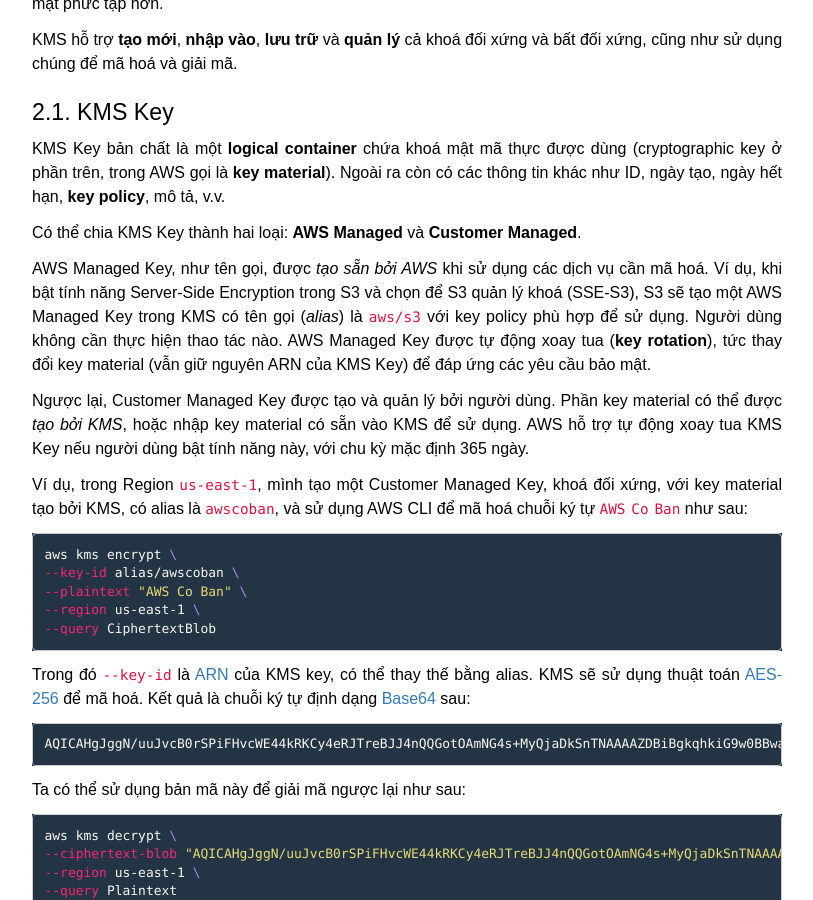
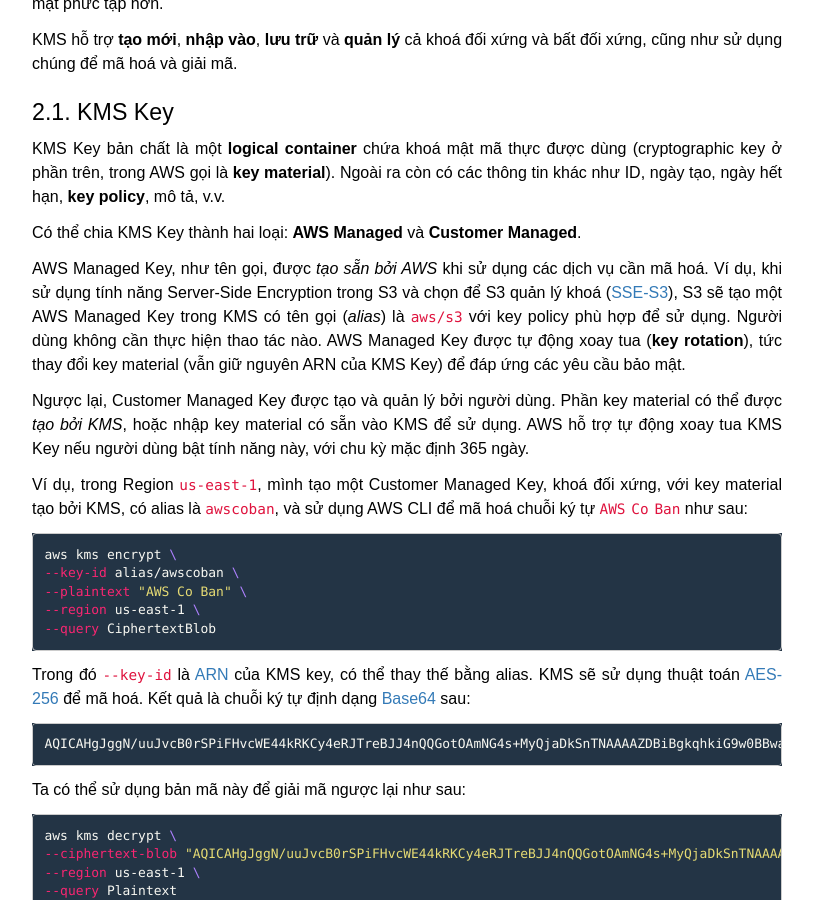
Before and after one commit to awscoban/awscoban.github.io, a Jekyll site: the page built from _posts/2025-12-03-kms.md, in a window 1280 px wide and 900 px high, scrolled down 1252 px. Shown: the whole window, without its empty margins (233-1046 px from the left). Built offline with Jekyll 4.4.1, drawn with Linux system fonts in a browser that asks for light colours; nearby versions of some CDN libraries.

Commit message:
chore fill link to sse-s3

```diff
--- a/_posts/2025-12-03-kms.md
+++ b/_posts/2025-12-03-kms.md
@@ -56,8 +56,7 @@
 
 Có thể chia KMS Key thành hai loại: **AWS Managed** và **Customer Managed**.
 
-AWS Managed Key, như tên gọi, được *tạo sẵn bởi AWS* khi sử dụng các dịch vụ cần mã hoá. Ví dụ, khi bật tính năng Server-Side Encryption trong S3 và chọn để S3 quản lý khoá (SSE-S3), S3 sẽ tạo một AWS Managed Key trong KMS có tên gọi (*alias*) là `aws/s3` với key policy phù hợp để sử dụng. Người dùng không cần thực hiện thao tác nào. AWS Managed Key được tự động xoay tua (**key rotation**), tức thay đổi key material (vẫn giữ nguyên ARN của KMS Key) để đáp ứng các yêu cầu bảo mật.
-<!-- TODO: include link to sse-s3 -->
+AWS Managed Key, như tên gọi, được *tạo sẵn bởi AWS* khi sử dụng các dịch vụ cần mã hoá. Ví dụ, khi sử dụng tính năng Server-Side Encryption trong S3 và chọn để S3 quản lý khoá ([SSE-S3](/2025/12/06/s3-security#sse-s3)), S3 sẽ tạo một AWS Managed Key trong KMS có tên gọi (*alias*) là `aws/s3` với key policy phù hợp để sử dụng. Người dùng không cần thực hiện thao tác nào. AWS Managed Key được tự động xoay tua (**key rotation**), tức thay đổi key material (vẫn giữ nguyên ARN của KMS Key) để đáp ứng các yêu cầu bảo mật.
 
 Ngược lại, Customer Managed Key được tạo và quản lý bởi người dùng. Phần key material có thể được *tạo bởi KMS*, hoặc nhập key material có sẵn vào KMS để sử dụng. AWS hỗ trợ tự động xoay tua KMS Key nếu người dùng bật tính năng này, với chu kỳ mặc định 365 ngày.
 
```
